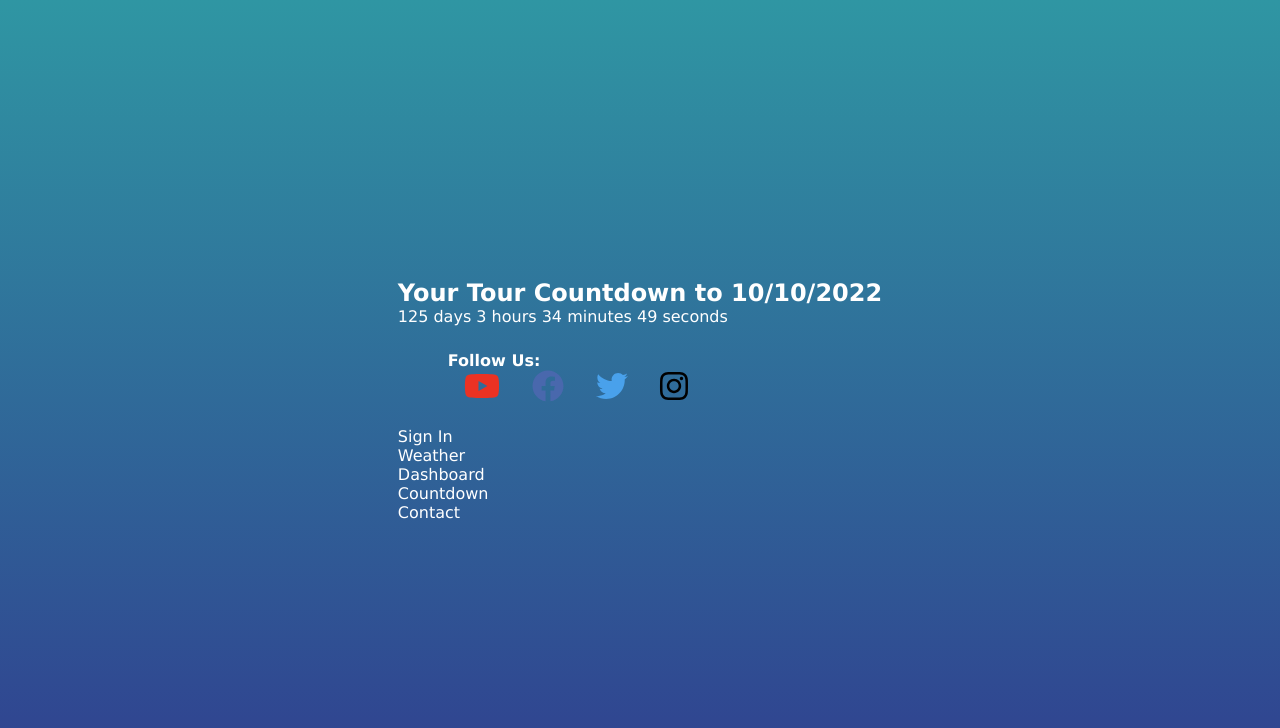
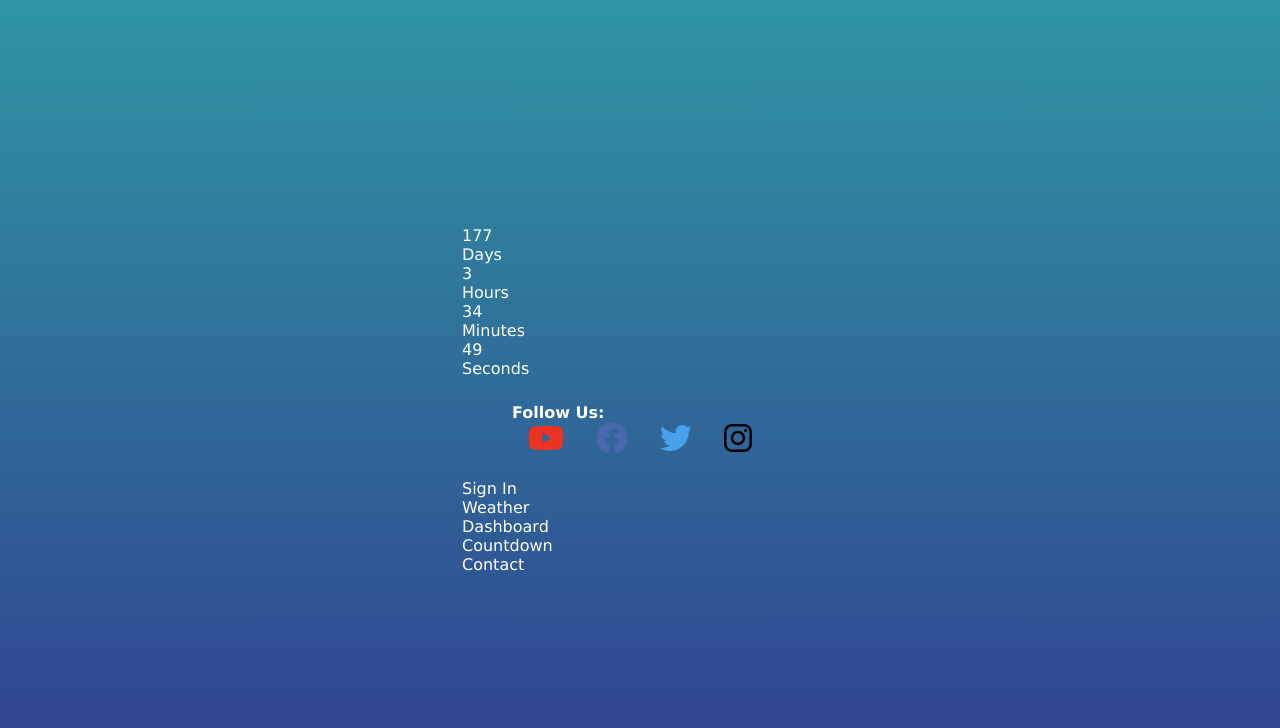
Before and after one commit to amyloumills/MyTravelProject, a React (Create React App) app: page /yourtour in a window 1280 px wide. Both pictures are taken after a click on the element "Countdown". Shown: the top 728 px of the page. Built offline with nearby package versions, Linux system fonts and the light colour scheme.

Commit message:
second go at countdown

```diff
--- a/src/components/Countdown.jsx
+++ b/src/components/Countdown.jsx
@@ -1,56 +1,70 @@
-import React, { useEffect, useState } from "react";
+import React, { useEffect, useRef, useState } from "react";
 
 const Countdown = () => {
-	const calculateTimeLeft = () => {
-		let year = new Date().getFullYear();
+	const [timerDays, setTimerDays] = useState("00");
+	const [timerHours, setTimerHours] = useState("00");
+	const [timerMinutes, setTimerMinutes] = useState("00");
+	const [timerSeconds, setTimerSeconds] = useState("00");
 
-		//the first date will be the date of the tour. The second todays' date
-		const timeDifference = +new Date(`10/10/${year}`) - +new Date();
+	let interval = useRef();
 
-		let timeLeft = {};
+	const startTimer = () => {
+		const countdownDate = new Date("Dec 1, 2021 00:00:00").getTime();
 
-		//check if the time left before the tour is greater than 0
+		interval = setInterval(() => {
+			const timeNow = new Date().getTime();
+			const timeDifference = countdownDate - timeNow; //gets the time difference between now and the countdown date
 
-		if (timeDifference > 0) {
-			timeLeft = {
-				days: Math.floor(timeDifference / (1000 * 60 * 60 * 24)),
-				hours: Math.floor((timeDifference / (1000 * 60 * 60)) % 24),
-				minutes: Math.floor((timeDifference / 1000 / 60) % 60),
-				seconds: Math.floor((timeDifference / 1000) % 60),
-			};
-		}
-		//return timeLeft for use in the component
-		return timeLeft;
+			const days = Math.floor(timeDifference / (1000 * 60 * 60 * 24));
+			const hours = Math.floor(
+				(timeDifference % (1000 * 60 * 60 * 24)) / (1000 * 60 * 60)
+			);
+			const minutes = Math.floor(
+				(timeDifference % (1000 * 60 * 60)) / (1000 * 60)
+			);
+			const seconds = Math.floor((timeDifference % (1000 * 60)) / 1000);
+
+			if (timeDifference < 0) {
+				//stop timer
+				clearInterval(interval.current);
+			} else {
+				//update time
+				setTimerDays(days);
+				setTimerHours(hours);
+				setTimerMinutes(minutes);
+				setTimerSeconds(seconds);
+			}
+		}, 1000);
 	};
-	const [timeLeft, setTimeLeft] = useState(calculateTimeLeft());
-	const [year] = useState(new Date().getFullYear());
-	const [month] = useState(new Date().getMonth());
-	const [day] = useState(new Date().getDay());
-
+	//componentdidmount
 	useEffect(() => {
-		setTimeout(() => {
-			setTimeLeft(calculateTimeLeft());
-		}, 1000);
+		startTimer();
+		return () => {
+			clearInterval(interval.current);
+		};
 	});
 
-	const timerComponents = [];
-
-	Object.keys(timeLeft).forEach((interval) => {
-		if (!timeLeft[interval]) {
-			return;
-		}
-
-		timerComponents.push(
-			<span>
-				{timeLeft[interval]} {interval}{" "}
-			</span>
-		);
-	});
 	return (
-		<div>
-			<h2>Your Tour Countdown to 10/10/2022</h2>
-			{timerComponents.length ? timerComponents : <span>Time to Tour!</span>}
-		</div>
+		<>
+			<div>
+				<section>
+					<p>{timerDays}</p>
+					<p>Days</p>
+				</section>
+				<section>
+					<p>{timerHours}</p>
+					<p>Hours</p>
+				</section>
+				<section>
+					<p>{timerMinutes}</p>
+					<p>Minutes</p>
+				</section>
+				<section>
+					<p>{timerSeconds}</p>
+					<p>Seconds</p>
+				</section>
+			</div>
+		</>
 	);
 };
 
--- a/src/components/Weather.jsx
+++ b/src/components/Weather.jsx
@@ -14,9 +14,15 @@ const Weather = () => {
 		setLatitude(position.coords.latitude);
 		setLongitude(position.coords.longitude);
 	};
-
+	const showError = (error) => {
+		<p>Unfortunately we can't display the weather at this time.</p>;
+	};
 	const getLocation = async () => {
-		await window.navigator.geolocation.getCurrentPosition(savePositionToState);
+		await window.navigator.geolocation.getCurrentPosition(
+			savePositionToState
+			// showError,
+			// { timeout: 8000 }
+		);
 	};
 	useEffect(() => {
 		getLocation();
@@ -57,7 +63,6 @@ const Weather = () => {
 						src={`http://openweathermap.org/img/wn/${iconCode}@2x.png`}
 						alt="weather icon"
 					/>
-					{/* <button onClick={() => getWeather()}>Reload!</button> */}
 				</div>
 			</div>
 		</>
```
